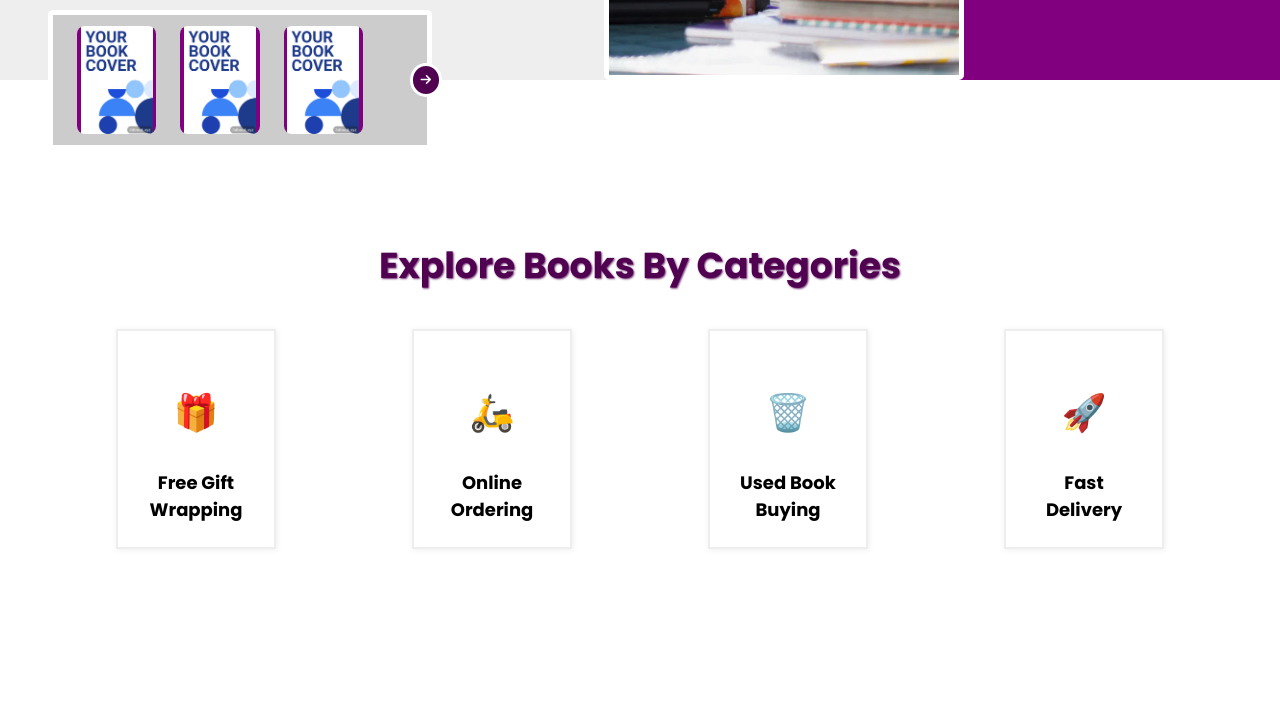
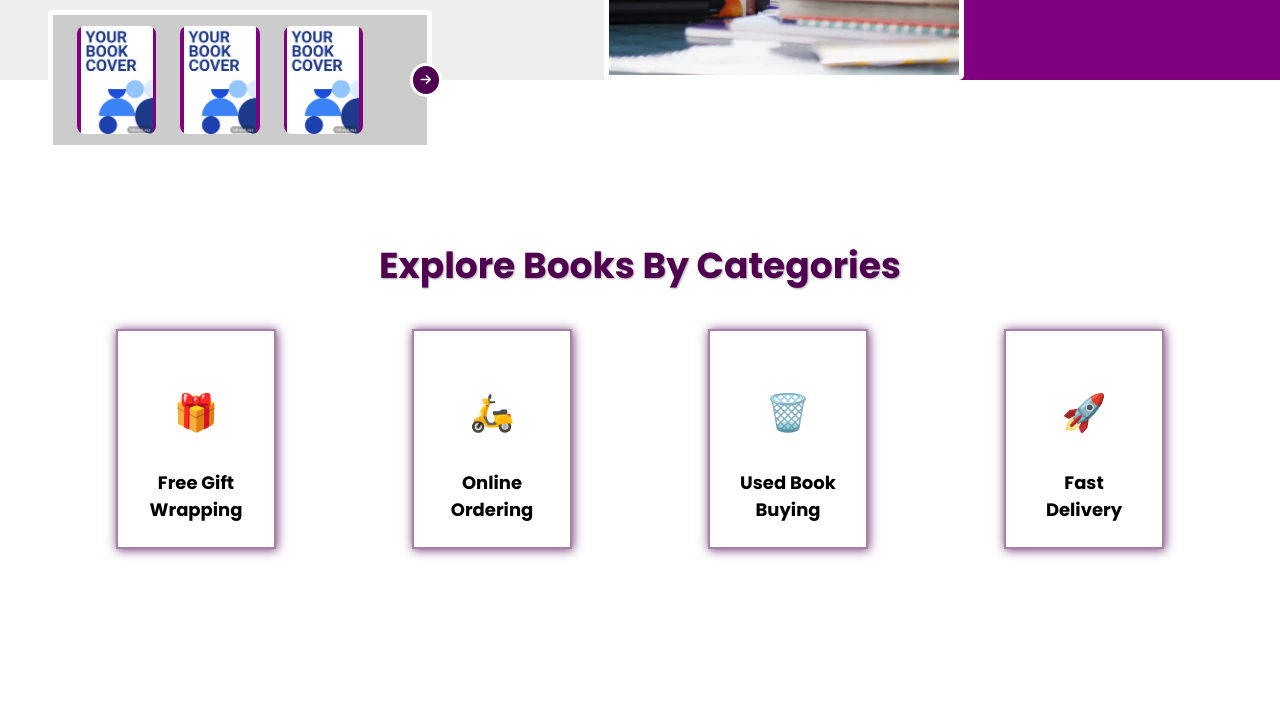
Before and after one commit to HabibPayenda/awesomeBooks, a website: page index.html in a window 1280 px wide. Shown: the part 600-1304 px from the top of the page. Drawn offline with Linux system fonts and the light colour scheme.

Commit message:
Adds styles to categories section

```diff
--- a/src/stylesheets/style.css
+++ b/src/stylesheets/style.css
@@ -311,7 +311,7 @@ body {
 .categoriesHeading {
   color: rgb(80, 1, 80);
   font-size: 36px;
-  text-shadow: 1px 1px 2px rgba(80, 1, 80, 0.803);
+  text-shadow: 1px 1px 2px #aaa;
 }
 
 .categoriesContainer {
@@ -327,8 +327,8 @@ body {
   align-items: center;
   justify-content: center;
   background-color: white;
-  border: solid 2px #eee;
-  box-shadow: 1px 1px 6px #eee;
+  border: solid 2px rgba(80, 1, 80, 0.495);
+  box-shadow: 1px 1px 10px rgba(80, 1, 80, 0.803);
   height: 220px;
   width: 160px;
   padding: 24px;
```
